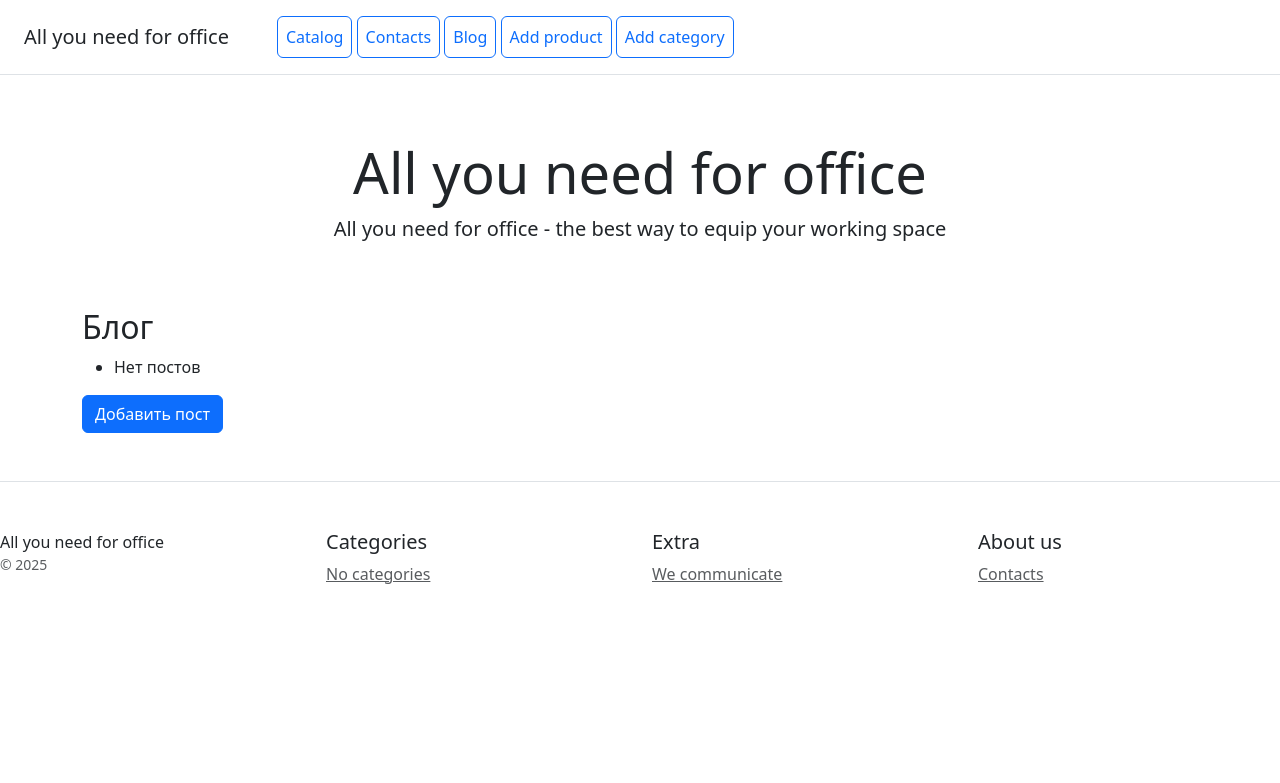
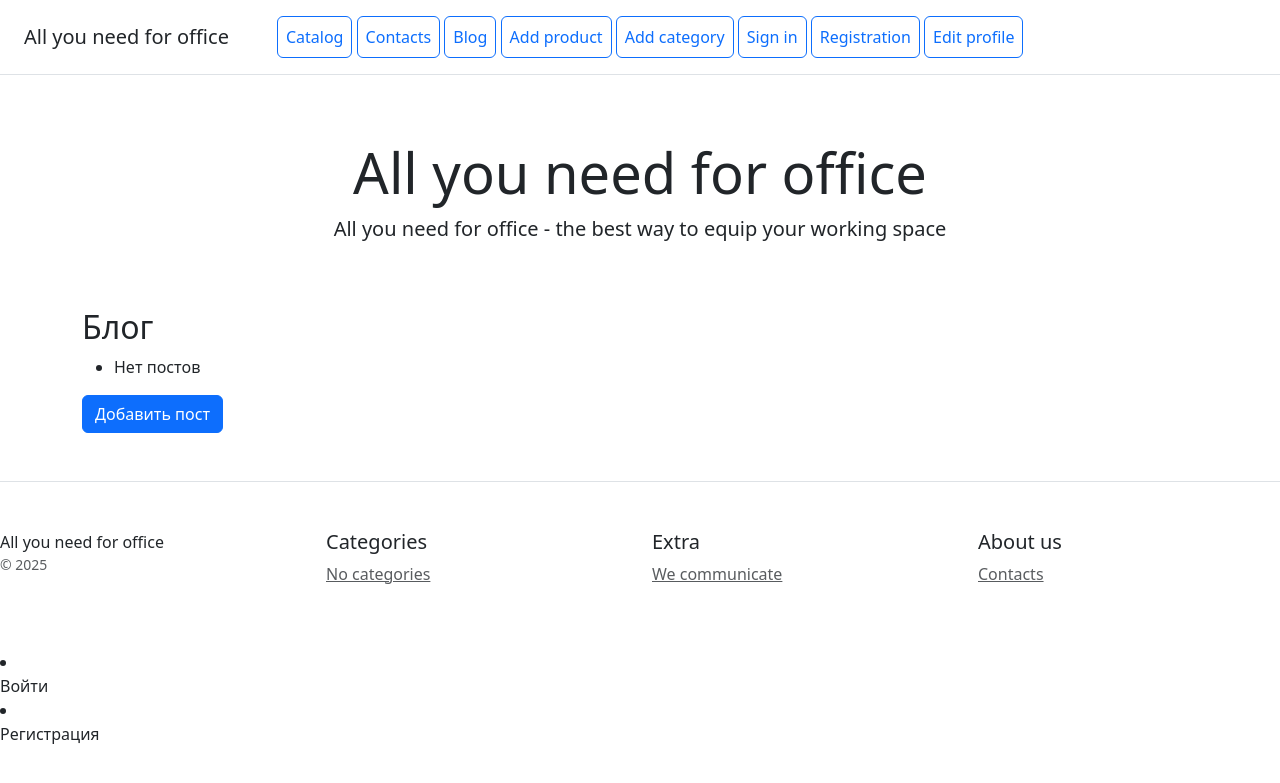
Before and after one commit to olgapythonwq/Online_Store, a Django app: template blog/templates/blog/post_list.html in a window 1280 px wide. Shown: the top 783 px of the page. Run offline with Django 5.2, Linux system fonts and the light colour scheme; the template is opened without the code that fills it, so the values that code supplies are empty; some libraries are stand-ins or nearby versions.

Commit message:
update base template

```diff
--- a/catalog/templates/catalog/base.html
+++ b/catalog/templates/catalog/base.html
@@ -7,8 +7,6 @@
     <link rel="stylesheet" href="/static/css/bootstrap.min.css">
     <script src="/static/js/bootstrap.bundle.min.js"></script>
 </head>
-
-
 <body>
 
     <div class="d-flex flex-column flex-md-row align-items-center p-3 px-md-4 mb-3 bg-white border-bottom box-shadow">
@@ -29,6 +27,15 @@
             <a class="p-2 btn btn-outline-primary" href="{% url 'catalog:category_create' %}">
                 Add category
             </a>
+            <a class="p-2 btn btn-outline-primary" href="{% url 'users:login' %}">
+                Sign in
+            </a>
+            <a class="p-2 btn btn-outline-primary" href="{% url 'users:register' %}">
+                Registration
+            </a>
+            <a class="p-2 btn btn-outline-primary" href="{% url 'users:profile_edit' %}">
+                Edit profile
+            </a>
         </nav>
     </div>
 
@@ -39,3 +46,19 @@
     {% include 'catalog/footer.html' %}
 </body>
 </html>
+
+ {% if user.is_authenticated %}
+    <li class="nav-item">
+        <form method="post" action="{% url 'users:logout' %}" style="display: inline">
+            {% csrf_token %}
+            <button type="submit" class="btn btn-link nav-link">Выйти</button>
+        </form>
+    </li>
+    {% else %}
+    <li class="nav-item">
+        <a class="nav-link" href="{% url 'users:login' %}">Войти</a>
+    </li>
+    <li class="nav-item">
+        <a class="nav-link" href="{% url 'users:register' %}">Регистрация</a>
+    </li>
+    {% endif %}
```
